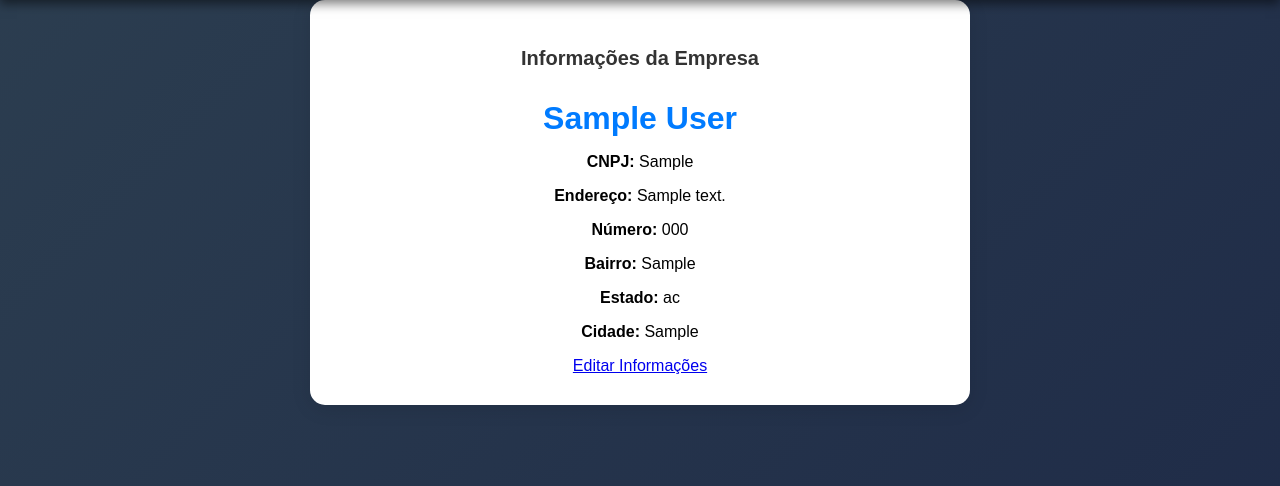
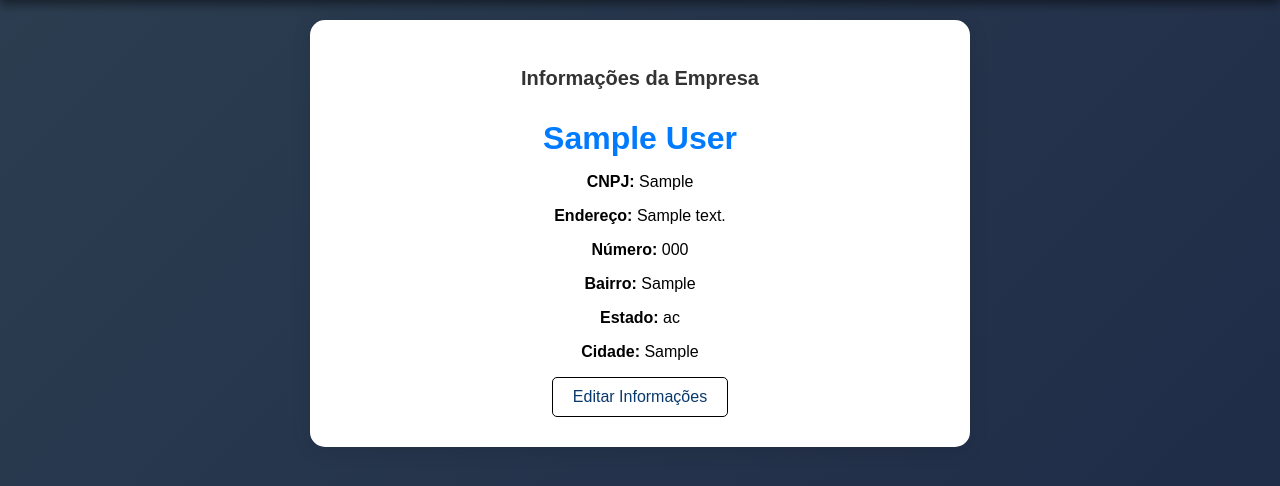
Before and after one commit to J0seAlbuquerque/StockFLow, a PHP site: page /pages/ver_info_empresa.php in a window 1280 px wide. Shown: the part 85-571 px from the top of the page. Run offline with PHP 8.4, Linux system fonts and the light colour scheme; the visitor is signed in with stand-in values (Sample User, id 1); tables that the repository leaves empty hold one stand-in row (values such as "Sample post").

Commit message:
Visual editar empresa

```diff
--- a/assets/css/_prench_i.css
+++ b/assets/css/_prench_i.css
@@ -134,6 +134,7 @@ body {
     display: flex;
     justify-content: center;
     align-items: center;
+    margin-top: 20px; /* Add margin-top to create space */
 }
 
 /* Caixa do formulário */
@@ -212,7 +213,7 @@ input, select {
 /* Botão de envio */
 button {
     padding: 12px;
-    background-color: #007bff;
+    background-color: #09396c;
     color: white;
     border: none;
     border-radius: 5px;
@@ -226,3 +227,20 @@ button {
 button:hover {
     background-color: #031634;
 }
+
+/* Botão de editar informações */
+.edit-btn {
+    border: 1px solid black; /* Borda preta e fina */
+    background-color: transparent; /* Fundo transparente */
+    color: #09396c; /* Cor do texto */
+    padding: 10px 20px;
+    text-decoration: none;
+    display: inline-block;
+    border-radius: 5px;
+    transition: background-color 0.3s ease, color 0.3s ease; /* Transição suave */
+}
+
+.edit-btn:hover {
+    background-color: #2c3e50; /* Cor de fundo ao passar o mouse */
+    color: #f7c56f; /* Cor do texto ao passar o mouse */
+}
--- a/pages/ver_info_empresa.php
+++ b/pages/ver_info_empresa.php
@@ -78,7 +78,7 @@
     </header>
 
     <!-- Conteúdo da página -->
-    <div class="container">
+    <div class="container" style="margin-top: 20px;">
         <div class="box">
             <h2>Informações da Empresa</h2>
             <h1 class="site-name"><?php echo htmlspecialchars($empresaNome); ?></h1>
@@ -89,7 +89,7 @@
                 <p><strong>Bairro:</strong> <?php echo htmlspecialchars($bairro); ?></p>
                 <p><strong>Estado:</strong> <?php echo htmlspecialchars($estado); ?></p>
                 <p><strong>Cidade:</strong> <?php echo htmlspecialchars($cidade); ?></p>
-                <a href="preencher_info_empresa.php" class="btn">Editar Informações</a>
+                <a href="preencher_info_empresa.php" class="btn edit-btn">Editar Informações</a>
             <?php else: ?>
                 <p>Dados ainda não registrados.</p>
                 <a href="preencher_info_empresa.php" class="btn">Adicionar Informações</a>
```
